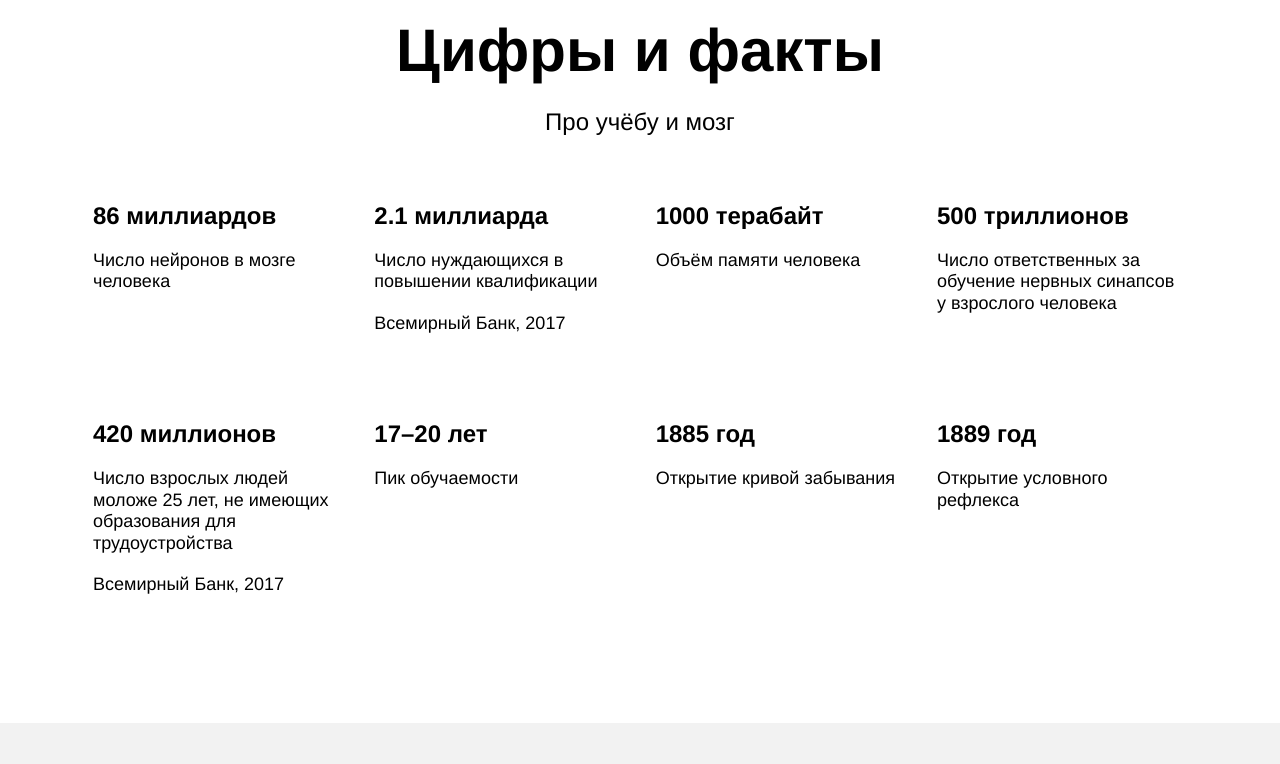
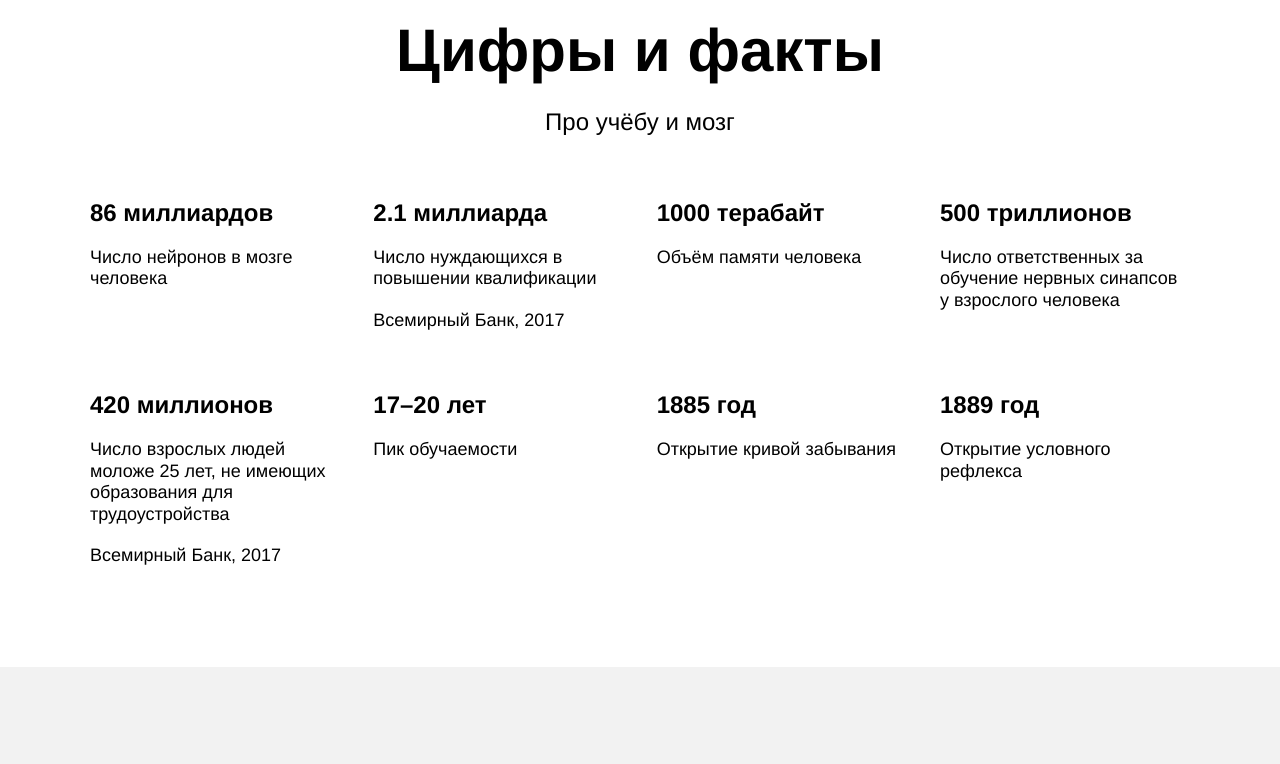
Before and after one commit to KarelZh/how-to-learn, a plain HTML site: page index.html in a window 1280 px wide. Shown: the part 1340-2104 px from the top of the page. Drawn offline with Linux system fonts and the light colour scheme.

Commit message:
Исправленная работа

```diff
--- a/index.html
+++ b/index.html
@@ -4,13 +4,13 @@
 <head>
   <meta charset="UTF-8">
   <meta name="viewport" content="width=device-width, initial-scale=1.0">
+  <link rel="stylesheet" href="./styles/normalize.css">
   <link rel="stylesheet" href="./styles/style.css">
-  <link rel="stylesheet" href="./styles/normalize.css">
   <title>Научиться учиться</title>
 </head>
 
-<body>
-  <div class="page">
+<body class="page">
+
     <header class="header">
       <img src="./images/logo_place_header.svg" class="logo logo_place_header" alt="ЯндексПрактикум">
       <h1 class="header__title">Научиться учиться</h1>
@@ -19,10 +19,10 @@
       <img src="./images/header-image.png" class="header__main-illustration" alt="Опять двойка">
       <div class="header__square-pic"></div>
     </header>
-    <div class="content">
+    <main class="content">
       <section class="description">
         <div class="two-columns">
-          <h2 class="two-columns__brief"><a href="#" class="two-columns__link">Главные проблемы в обучении</a></h2>
+          <h2 class="two-columns__brief">Главные проблемы в обучении</h2>
           <div class="two-columns__main-text">
             <p class="two-columns__paragraph">Ни в школе, ни в институте нас не учат тому, как правильно изучать
               материал. Мы готовимся к экзаменам и учим билеты. Мы тренируемся решать однообразные задачи, чтобы лучше
@@ -38,45 +38,55 @@
       <!-- Создание секции с таблицой -->
 
       <section class="digits">
-        <h3 class="section-title">Цифры и факты</h3>
+        <h2 class="section-title">Цифры и факты</h2>
         <p class="section-subtitle">Про учёбу и мозг</p>
-        <table class="table">
 
-          <tr class="table__cell">
-            <td class="table__heading">86 миллиардов<p class="table__text">Число нейронов в мозге человека</p>
-            </td>
-            <td class="table__heading">2.1 миллиарда<p class="table__text">Число нуждающихся в повышении квалификации
-              <p class="table__text-two">Всемирный Банк, 2017</p>
-              </p>
-            </td>
-            <td class="table__heading">1000 терабайт<p class="table__text">Объём памяти человека</p>
-            </td>
-            <td class="table__heading">500 триллионов<p class="table__text">Число ответственных за обучение нервных
-                синапсов у взрослого человека</p>
-            </td>
-          </tr>
+        <div class="table">
 
-          <tr class="table__cell">
-            <td class="table__heading">420 миллионов<p class="table__text">Число взрослых людей моложе 25 лет, не
-                имеющих образования для трудоустройства
-              <p class="table__text-two">Всемирный Банк, 2017</p>
-              </p>
-            </td>
-            <td class="table__heading">17–20 лет<p class="table__text">Пик обучаемости</p>
-            </td>
-            <td class="table__heading">1885 год<p class="table__text">Открытие кривой забывания</p>
-            </td>
-            <td class="table__heading">1889 год<p class="table__text">Открытие условного рефлекса</p>
-            </td>
-          </tr>
+          <div class="table__cell">
+            <h3 class="table__heading">86 миллиардов</h3>
+            <p class="table__text">Число нейронов в мозге человека</p>
+          </div>
+          <div class="table__cell">
+            <h3 class="table__heading">2.1 миллиарда</h3><p class="table__text">Число нуждающихся в повышении квалификации</p>
+              <p class="table__text">Всемирный Банк, 2017</p>
 
-        </table>
+          </div>
+          <div class="table__cell">
+            <h3 class="table__heading">1000 терабайт</h3>
+            <p class="table__text">Объём памяти человека</p>
+          </div>
+          <div class="table__cell">
+            <h3 class="table__heading">500 триллионов</h3>
+            <p class="table__text">Число ответственных за обучение нервных синапсов у взрослого человека</p>
+          </div>
+
+          <div class="table__cell">
+            <h3 class="table__heading">420 миллионов</h3>
+            <p class="table__text">Число взрослых людей моложе 25 лет, не имеющих образования для трудоустройства</p>
+              <p class="table__text">Всемирный Банк, 2017</p>
+
+          </div>
+          <div class="table__cell">
+            <h3 class="table__heading">17–20 лет</h3>
+            <p class="table__text">Пик обучаемости</p>
+          </div>
+          <div class="table__cell">
+            <h3 class="table__heading">1885 год</h3>
+            <p class="table__text">Открытие кривой забывания</p>
+          </div>
+          <div class="table__cell">
+            <h3 class="table__heading">1889 год</h3>
+            <p class="table__text">Открытие условного рефлекса</p>
+          </div>
+
+        </div>
       </section>
 
       <!-- Создание секции 3 feynman -->
 
       <section class="feynman">
-        <h3 class="feynman__title">Метод Фейнмана</h3>
+        <h2 class="feynman__title">Метод Фейнмана</h2>
         <p class="feynman__subtitle">Выучить и не забыть.</p>
         <a href="#" class="feynman__link">Подробнее &rarr;</a>
         <img src="./images/feynman.png" class="feynman__main-illustration" alt="Фейнман">
@@ -85,7 +95,7 @@
       <!-- Создание секции 4 kaufman -->
 
       <section class="kaufman">
-        <h3 class="section-title section-title_theme_dark">Принципы обучения</h3>
+        <h2 class="section-title section-title_theme_dark">Принципы обучения</h2>
         <p class="section-subtitle section-subtitle_theme_dark">от Джоша Кауфмана</p>
         <table class="table table_theme_dark">
 
@@ -130,7 +140,7 @@
         </table>
       </section>
 
-    </div>
+    </main>
 
     <!-- Создание подвала footer -->
 
@@ -178,7 +188,6 @@
 
       </div>
     </footer>
-  </div>
 </body>
 
 </html>
--- a/styles/style.css
+++ b/styles/style.css
@@ -103,10 +103,6 @@
   font-size: 18px;
   font-weight: normal;
   margin: 0;
-}
-
-.two-columns__link {
-  text-decoration: none;
   color: #2f80ed;
 }
 
@@ -163,35 +159,34 @@
 
 .table {
   width: 1100px;
+  display: flex;
+  justify-content: space-between;
+  flex-wrap: wrap;
 }
 
 .table__cell {
   margin-top: 60px;
   display: flex;
-  justify-content: space-between;
+  flex-direction: column;
+  flex-wrap: wrap;
+  width: 250px;
 }
 
 .table__heading {
-  width: 250px;
   line-height: 1.15;
   font-size: 24px;
   font-weight: 600;
+  margin: 0;
 }
 
 .table__text {
-  width: 250px;
   margin-top: 20px;
+  margin-bottom: 0;
   line-height: 1.2;
   font-size: 18px;
   font-weight: normal;
 }
 
-.table__text-two {
-  margin-top: 20px;
-  line-height: 1.2;
-  font-size: 18px;
-  font-weight: normal;
-}
 
 /*секция 3 блок feynman*/
 
```
